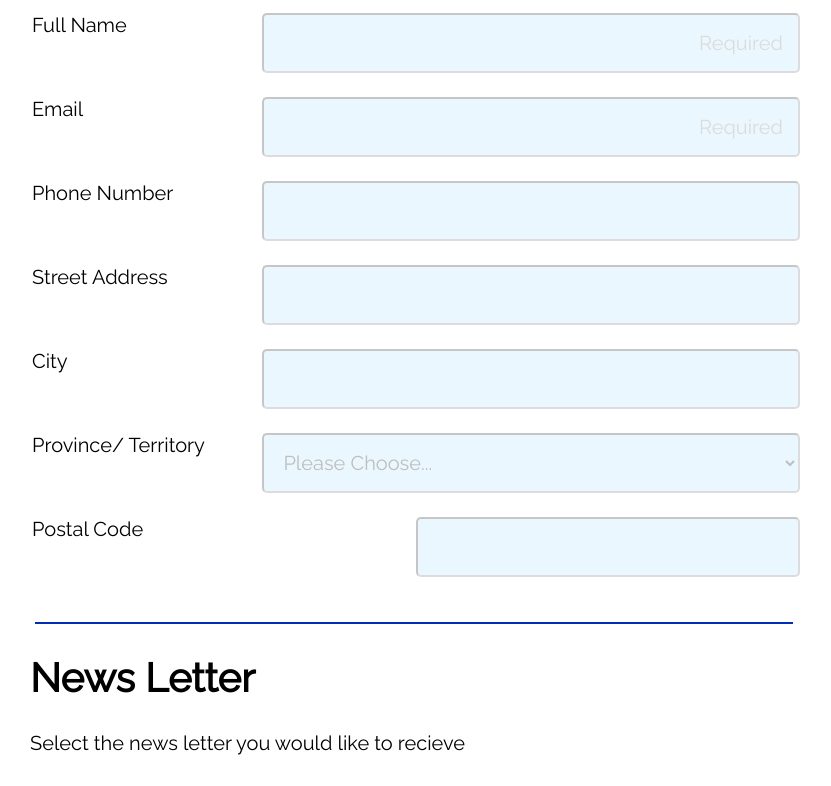
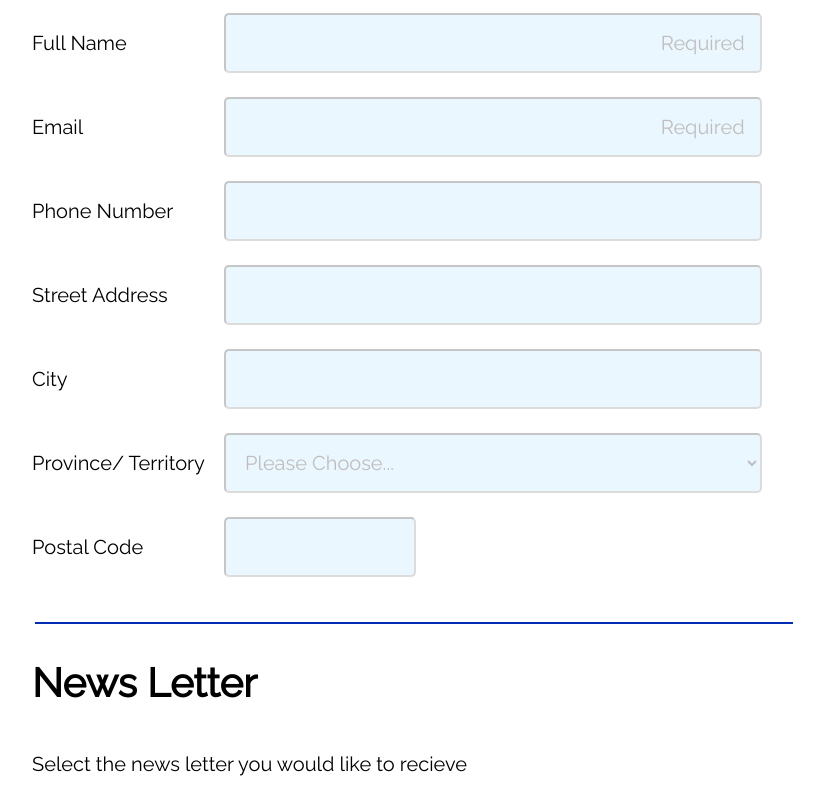
Before and after one commit to Sauder95/Project-3-Registration-Form, a plain HTML site: page index.html in a window 1280 px wide. Shown: the part 440-1226 px from the top of the page, without its empty margins (226-1057 px from the left). Drawn offline with Linux system fonts and the light colour scheme.

Commit message:
postal input fixed

```diff
--- a/css/styles.css
+++ b/css/styles.css
@@ -25,16 +25,18 @@ hr {
     border-radius: 5px;
 }
 ::placeholder {
+    color:black;
     text-align: right;
 }
 textarea::placeholder {
     text-align: left;
+
 }
+
 /* ----------DRY CLASSES----------- */
 
 input,select{
     height: 3rem;
-    margin-bottom: 3vh;
     max-width: 100%;
     padding: 15px;
     background-color: #b3e0ff;
@@ -102,11 +104,12 @@ fieldset {
 }
 .flex-dir {
     width: 100%;
+    margin-bottom: 3vh;
     display: flex;
     flex-direction: column;
 }
 #postal {
-    max-width: 30vw;
+    max-width: 25%;
 }
 .fieldset-2 {
     display: block;
@@ -144,19 +147,19 @@ fieldset {
 
     .flex-dir {
         flex-direction: row;
-        justify-content: space-between;
+        align-items: center;
 
     }
+    .flex-dir > label{
+        flex-basis: 25%;
+    }
     .flex-dir > input, select {
-        width: 70%;
+        flex-basis: 70%;
     }
-
     fieldset {
         padding: 2vh 0;
     }
 
     }
-    #postal {
 
-    }
 }
--- a/index.html
+++ b/index.html
@@ -26,7 +26,7 @@
             <form class="reg-form" action="index.html" method="POST">
 
                 <fieldset>
-                    <h2 class="form-title">Contact Information</h2>
+                    <legend class="form-title"><h2>Contact Information</h2></legend>
                     <div class="flex-dir">
                         <label for="name">Full Name</label>
                         <input type="text" name="user_name" id="name" placeholder="Required" required>
@@ -72,14 +72,16 @@
                     </div>
                     <div class="flex-dir">
                         <label for="Postal">Postal Code</label>
-                        <input id="postal" type="text" id="postal" name="user_postal" required>
+                        <input type="text" id="postal" name="user_postal" required>
                     </div>
                 </fieldset>
                 <hr>
 
-                <h2>News Letter</h2>
-                <label>Select the news letter you would like to recieve</label>
+
+
                 <fieldset class="fieldset-2">
+                    <legend><h2>News Letter</h2></legend>
+                    <label>Select the news letter you would like to recieve</label>
                     <div class="checkbox">
                         <input type="checkbox" id="html" value="html" name="news_choice">
                         <label for="html">HTML News</label>
```
